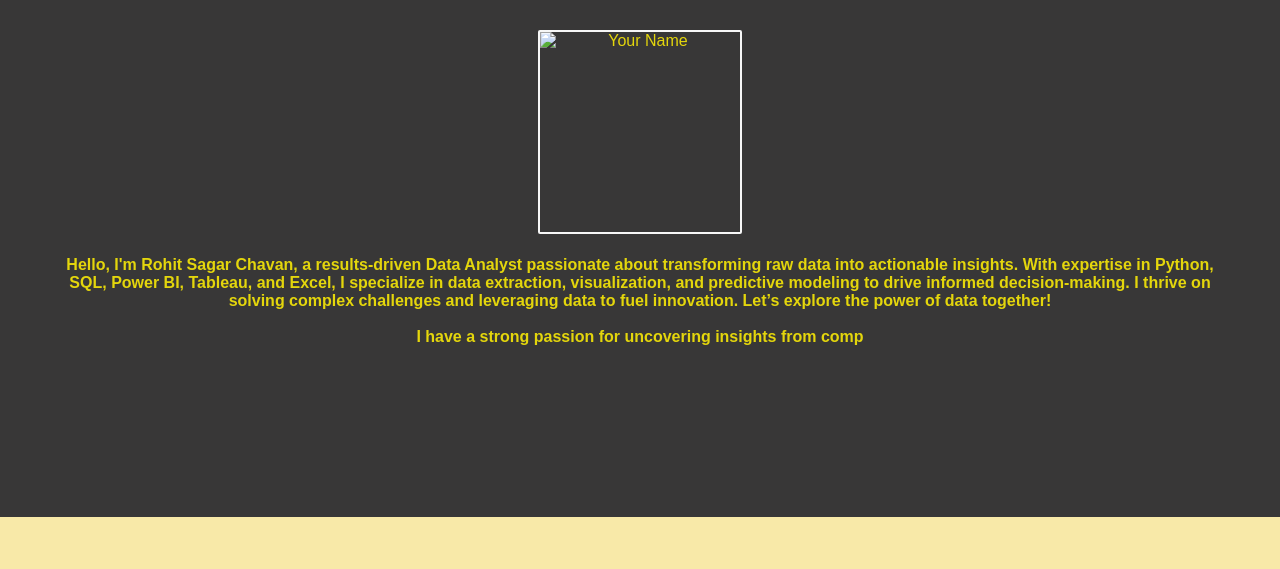
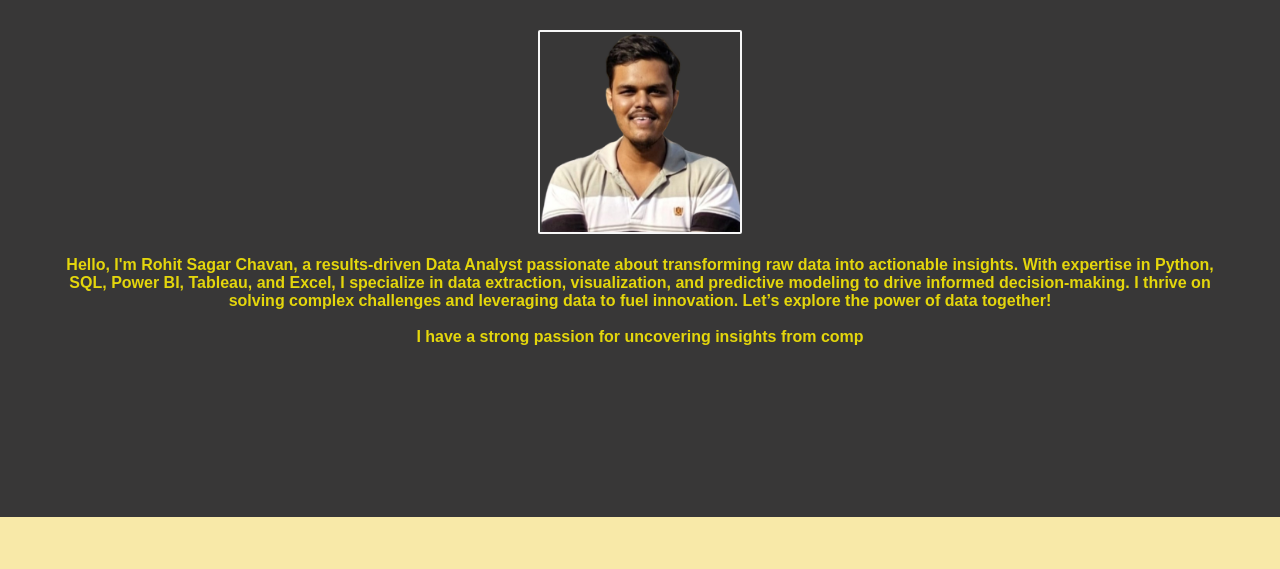
Before and after one commit to mirohit/Portfoliobuilding, a website: page index.html in a window 1280 px wide. Shown: the part 231-800 px from the top of the page. Drawn offline with Linux system fonts and the light colour scheme; files whose address does not match are found by name.

Commit message:
profile pic added

```diff
--- a/index.html
+++ b/index.html
@@ -30,7 +30,7 @@
     <section id="home">
         <div class="home-container">
             <h1>Welcome to My Portfolio</h1>
-            <img src="C:\Users\Rohit Sagar Chavan\Downloads\Untitled__15_-removebg-preview.png" alt="Your Name" class="profile-pic">
+            <img src="C:\Users\Rohit Sagar Chavan\OneDrive\Desktop\portfolio building\Untitled__15_-removebg-preview.png" alt="Your Name" class="profile-pic">
             <h4 id="typing-text"></h4> <!-- Typing Effect -->
         </div>
     </section>
```
Also changed, not shown: Untitled (15).png (deleted), Untitled__15_-removebg-preview.png (added).
